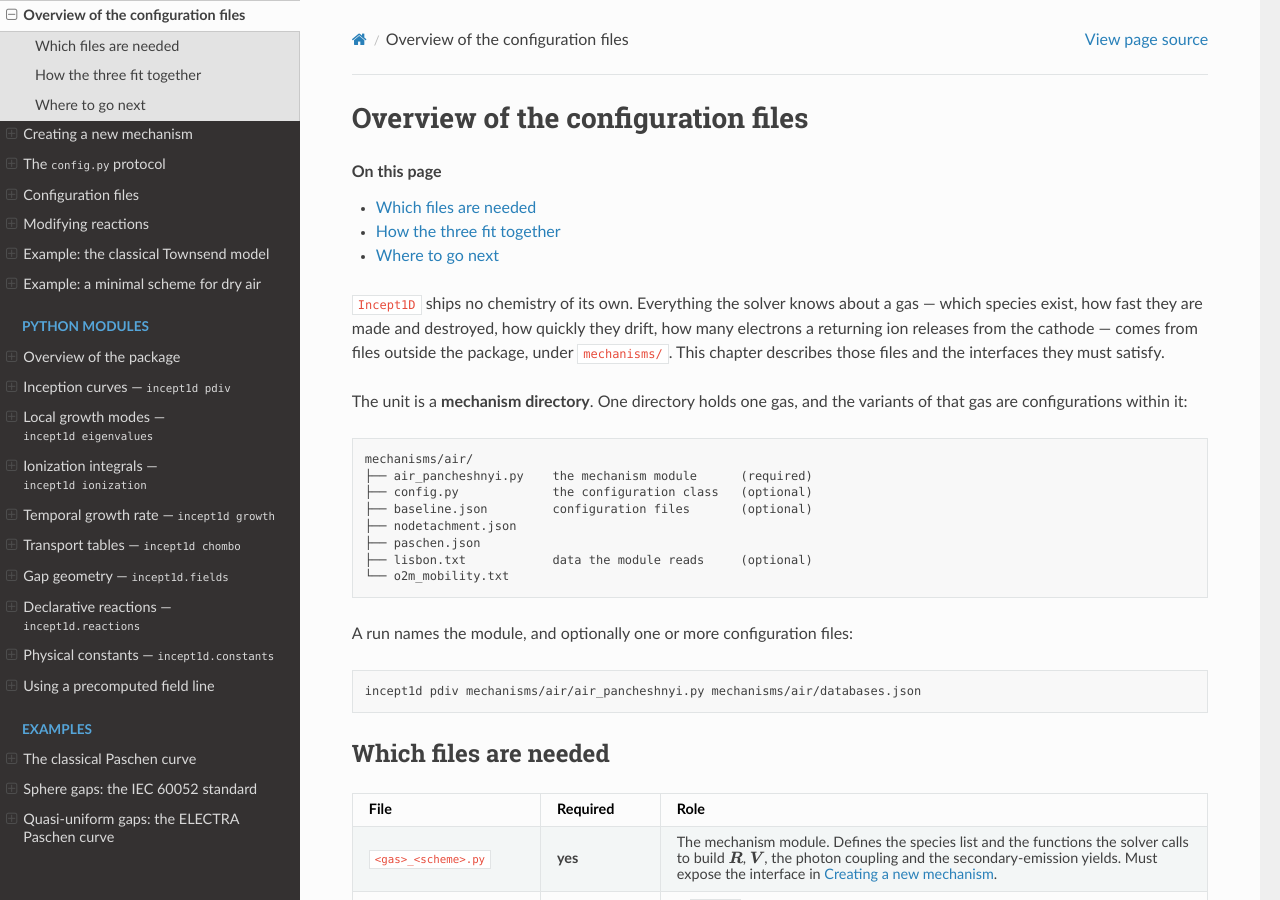
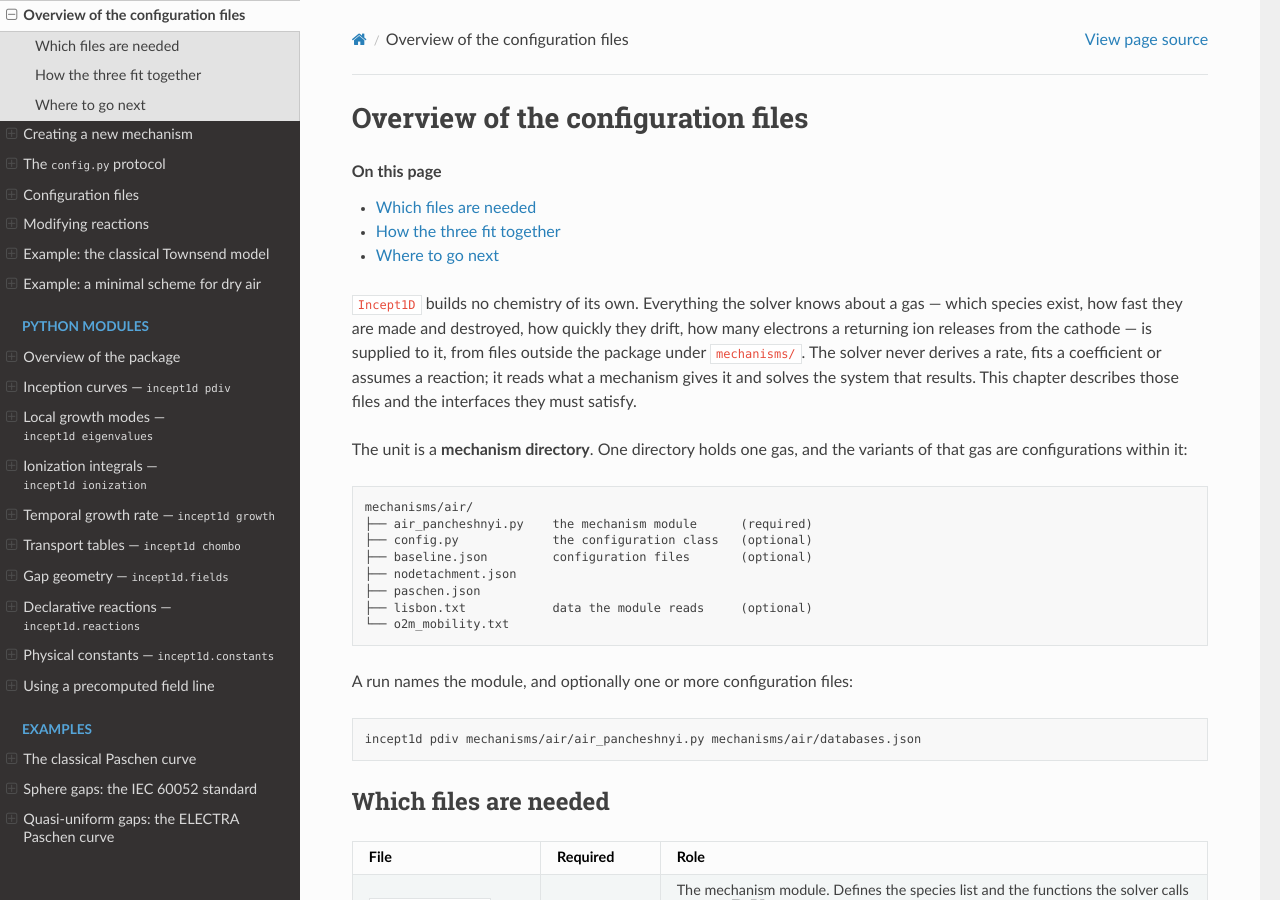
Before and after one commit to chombo-discharge/Incept1D, a Sphinx documentation site: the page built from docs/source/configuration/overview.rst, in a window 1280 px wide and 900 px high. Built offline with Sphinx 7.4.7 and the Read the Docs theme 3.1.0, drawn with Linux system fonts in a browser that asks for light colours.

Commit message:
docs: keep the mechanism interface free of any particular chemistry
overview.rst said Incept1D "ships no chemistry of its own", which is weaker
than the truth and slightly wrong: a dry-air mechanism is shipped.  What the
package does not do is *build* chemistry.  The sentence now says that, and
says what follows from it -- the solver never derives a rate, fits a
coefficient or assumes a reaction; it reads what a mechanism gives it and
solves the system that results.

mechanismfile.rst is the specification of the interface, but was written
around one implementation of it.  It opened by telling the reader to copy
air_pancheshnyi.py, illustrated SPECIES with the six dry-air species, pulled
two literalincludes out of that module to show the configuration hooks,
pointed at the air config.py, and suggested reusing the Zheleznyak fit for
"air-like mixtures".  A reader bringing a different gas had to separate the
contract from one instance of it.

The page is now the contract alone:

* SPECIES is illustrated with ["e", "M+", "M-"].
* The configuration hooks are shown as a short generic snippet -- a data file
  and a cathode constant read with globals().get -- with the consequence
  spelled out, that import-time work must come after those reads.
* Swarm data is described by what it must contain and that it usually comes
  from a Boltzmann solver, rather than by one tool's output format and one
  loader's name.
* Photoionization says implement B, C and kappa or return zero-width arrays,
  without recommending a fit that only applies to one family of gases.
* config.py points at the protocol in Chap:ConfigPy, which already carries a
  minimal implementation, instead of at the air one.

The two worked examples are named once, at the top, as places to copy from --
which is what they are for, and where implementation detail belongs.

Also fixes :func:`Reactions.compile_reactions` and
:func:`Reactions.build_R_from_compiled`, two more references left pointing at
the pre-package module names.

The capitalisation of the list in "How the three fit together" was already
addressed in 06da5a2.

Co-Authored-By: Claude Opus 5 (1M context) <noreply@anthropic.com>

```diff
--- a/docs/source/configuration/overview.rst
+++ b/docs/source/configuration/overview.rst
@@ -7,10 +7,13 @@ Overview of the configuration files
    :local:
    :depth: 1
 
-``Incept1D`` ships no chemistry of its own.  Everything the solver knows about
-a gas — which species exist, how fast they are made and destroyed, how quickly
-they drift, how many electrons a returning ion releases from the cathode —
-comes from files outside the package, under ``mechanisms/``.  This chapter
+``Incept1D`` builds no chemistry of its own.  Everything the solver knows
+about a gas — which species exist, how fast they are made and destroyed, how
+quickly they drift, how many electrons a returning ion releases from the
+cathode — is supplied to it, from files outside the package under
+``mechanisms/``.  The solver never derives a rate, fits a coefficient or
+assumes a reaction; it reads what a mechanism gives it and solves the system
+that results.  This chapter
 describes those files and the interfaces they must satisfy.
 
 The unit is a **mechanism directory**.  One directory holds one gas, and the
```
Also changed, not shown: docs/source/configuration/mechanismfile.rst (+32 -28 lines).
